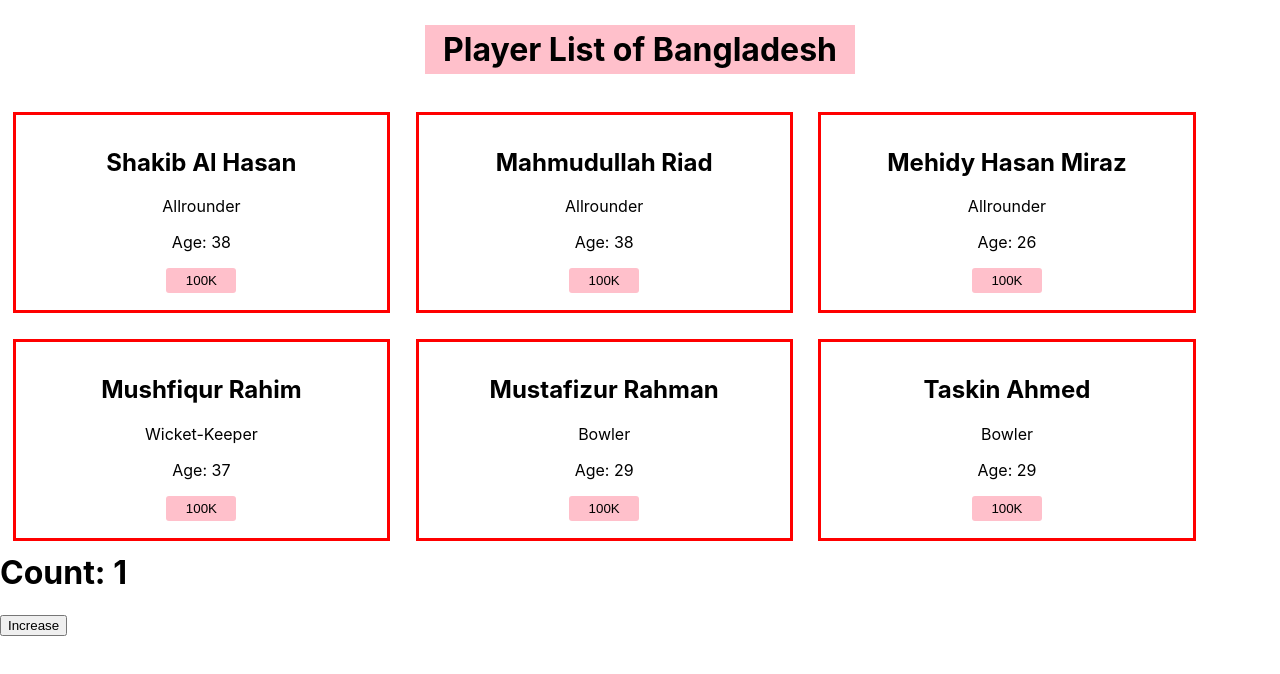
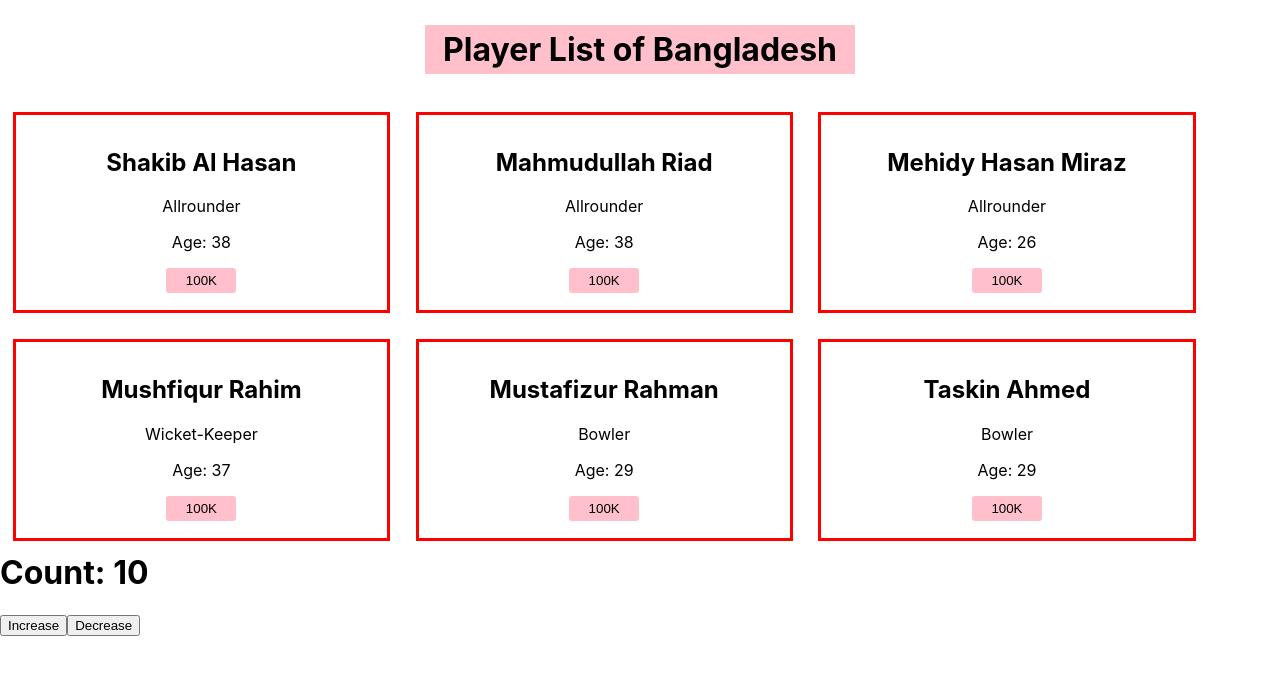
Before and after one commit to somrathumayan/react-app-playerlist-dynamically, a React (Create React App) app: page / in a window 1280 px wide. Shown: the top 674 px of the page. Built offline with nearby package versions, Linux system fonts and the light colour scheme.

Commit message:
added increment and decrement

```diff
--- a/src/Components/Counter.js
+++ b/src/Components/Counter.js
@@ -1,15 +1,21 @@
 import React, { useState } from 'react';
 
 const Counter = () => {
-    const [count, setCount] = useState(1);
+    const [count, setCount] = useState(10);
     const handleIncrease = () => {
         const newCount = count + 1;
         setCount(newCount)
+    }
+
+    const handleDecrease = () => {
+        const newDecrease = count - 1;
+        setCount(newDecrease)
     }
     return (
         <div>
             <h1>Count: {count}</h1>
             <button onClick={handleIncrease}>Increase</button>
+            <button onClick={handleDecrease}>Decrease</button>
         </div>
     );
 };
```
